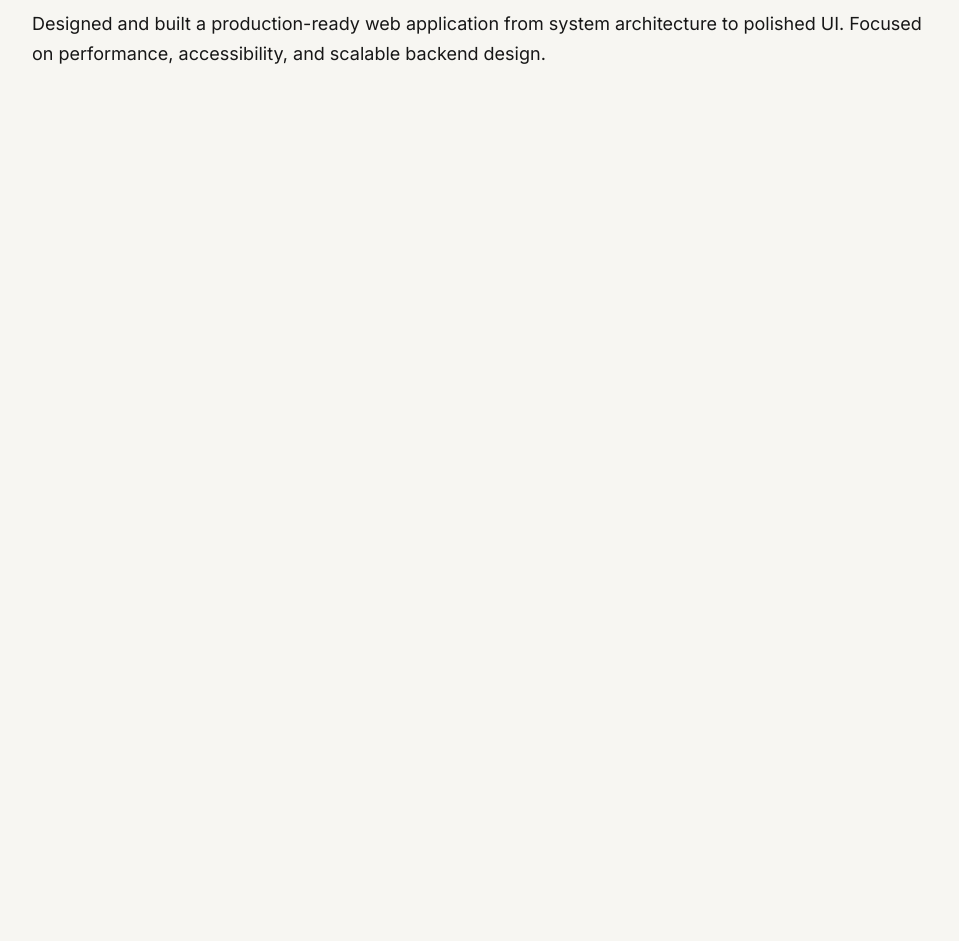
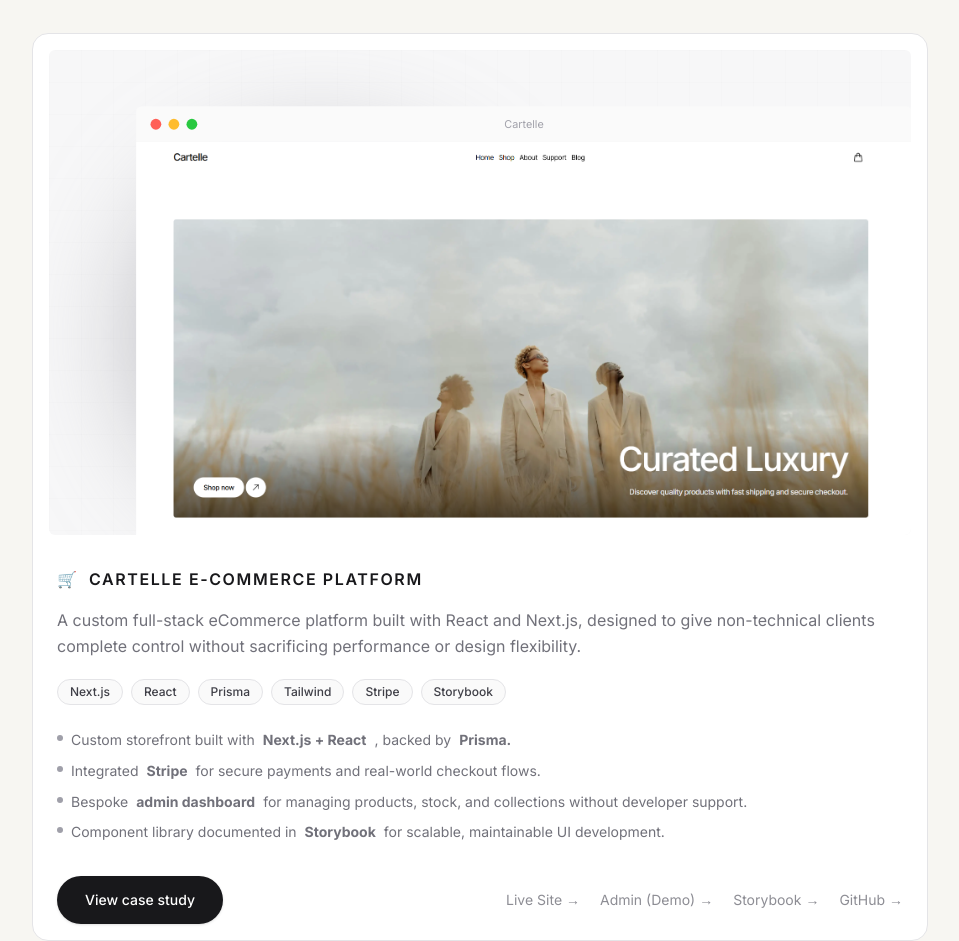
Before and after one commit to samhalsall23/sam-halsall-portfolio, a Next.js app: page / in a window 1280 px wide. Shown: the part 920-1861 px from the top of the page, without its empty margins (160-1119 px from the left). Before the commit the page ends 1020 px from the top, so only its background shows below. Built offline with nearby package versions, Linux system fonts and the light colour scheme.

Commit message:
feat(component project tile): add initial draft for project tile

```diff
--- a/src/app/page.tsx
+++ b/src/app/page.tsx
@@ -1,23 +1,172 @@
+import Image from "next/image";
+
 import { BaseSection } from "../components/layout/BaseSection/BaseSection";
 import HeroSection from "../components/layout/HeroSection/HeroSection";
+import CustomLink from "../components/ui/CustomLink";
+import Link from "next/link";
 
 export default function Home() {
     return (
         <main>
             <HeroSection />
+
             <BaseSection id="projects">
-                <div className="my-8 mx-auto fle flex-col gap-y-4 w-full max-w-4xl">
+                <div className="my-8 mx-auto flex flex-col gap-y-4 w-full max-w-4xl">
                     <h3 className="text-base font-normal text-muted">
                         FLAGSHIP PROJECT
                     </h3>
                     <h2 className="text-heading-2 mt-2">
                         Full-Stack Product Engineering
                     </h2>
-                    <p className="mt-6 text-lg text-muted-foreground leading-relaxed">
-                        Designed and built a production-ready web application
-                        from system architecture to polished UI. Focused on
-                        performance, accessibility, and scalable backend design.
-                    </p>
+                </div>
+
+                <div className="flex w-full max-w-4xl mx-auto flex-col overflow-hidden rounded-2xl border border-default bg-white p-4">
+                    {/* Project Image Section */}
+                    <Link
+                        href="#"
+                        className="group bg-zinc-100/70 rounded-md w-full relative overflow-hidden">
+                        {/* Pattern overlay - dots pattern */}
+                        <div
+                            className="absolute inset-0 opacity-20"
+                            style={{
+                                backgroundImage: `
+            linear-gradient(rgb(0,0,0,0.05) 1px, transparent 1px),
+            linear-gradient(90deg, rgb(0,0,0,0.05) 1px, transparent 1px)
+        `,
+                                backgroundSize: "32px 32px",
+                            }}
+                            aria-hidden="true"
+                        />
+                        <div
+                            className="pointer-events-none absolute -bottom-1/4 right-1/2 h-80 w-80 group-hover:scale-130 transition-transform duration-300 ease-in-out -translate-y-1/2 rounded-full bg-[radial-gradient(circle,#fafafa_0%,#e4e4e7_20%,#a1a1aa_50%,#71717a_75%,#27272a_100%)] blur-3xl"
+                            aria-hidden="true"
+                        />
+                        <div className="relative translate-y-8 group-hover:translate-y-6 translate-x-11 transition-transform duration-300 ease-in-out scale-90 group-hover:scale-95 aspect-video mx-auto bg-">
+                            <div className="flex h-10 items-center justify-between border-b border-default rounded-t-md bg-zinc-50 px-4">
+                                <div className="flex items-center gap-2">
+                                    <span className="h-3 w-3 rounded-full bg-[#ff5f57]" />
+                                    <span className="h-3 w-3 rounded-full bg-[#febc2e]" />
+                                    <span className="h-3 w-3 rounded-full bg-[#28c840]" />
+                                </div>
+                                <span className="text-caption text-muted">
+                                    Cartelle
+                                </span>
+                                <span className="w-13" aria-hidden="true" />
+                            </div>
+                            <Image
+                                className="relative z-10 translate-y-4"
+                                src="/assets/cartelle-project.png"
+                                alt="Cartelle Project"
+                                fill
+                                style={{ objectFit: "contain" }}
+                            />
+                        </div>
+                    </Link>
+
+                    {/* Description */}
+                    <div className="mt-8 px-2 w-full max-w-4xl mx-auto">
+                        {/* Project identity */}
+                        <div className="flex items-center gap-3">
+                            🛒
+                            <span className="text-base font-semibold uppercase tracking-widest text-primary">
+                                Cartelle E-commerce Platform
+                            </span>
+                        </div>
+
+                        {/* Positioning statement */}
+                        <p className="mt-4 text-body text-secondary">
+                            A custom full-stack eCommerce platform built with
+                            React and Next.js, designed to give non-technical
+                            clients complete control without sacrificing
+                            performance or design flexibility.
+                        </p>
+
+                        {/* Tech stack */}
+                        <div className="mt-5">
+                            <div className="mt-3 flex flex-wrap gap-2">
+                                <span className="rounded-full border border-default bg-zinc-50 px-3 py-1 text-xs font-medium text-zinc-700">
+                                    Next.js
+                                </span>
+                                <span className="rounded-full border border-default bg-zinc-50 px-3 py-1 text-xs font-medium text-zinc-700">
+                                    React
+                                </span>
+                                <span className="rounded-full border border-default bg-zinc-50 px-3 py-1 text-xs font-medium text-zinc-700">
+                                    Prisma
+                                </span>
+                                <span className="rounded-full border border-default bg-zinc-50 px-3 py-1 text-xs font-medium text-zinc-700">
+                                    Tailwind
+                                </span>
+                                <span className="rounded-full border border-default bg-zinc-50 px-3 py-1 text-xs font-medium text-zinc-700">
+                                    Stripe
+                                </span>
+                                <span className="rounded-full border border-default bg-zinc-50 px-3 py-1 text-xs font-medium text-zinc-700">
+                                    Storybook
+                                </span>
+                            </div>
+                        </div>
+
+                        {/* Engineering highlights */}
+                        <ul className="mt-6 space-y-2 text-body-sm text-secondary">
+                            <li className="flex items-start gap-2">
+                                <span className="mt-1.5 h-1.5 w-1.5 shrink-0 rounded-full bg-zinc-400" />
+                                Custom storefront built with{" "}
+                                <strong>Next.js + React</strong>, backed by{" "}
+                                <strong>Prisma.</strong>
+                            </li>
+                            <li className="flex items-start gap-2">
+                                <span className="mt-1.5 h-1.5 w-1.5 shrink-0 rounded-full bg-zinc-400" />
+                                Integrated <strong>Stripe</strong> for secure
+                                payments and real-world checkout flows.
+                            </li>
+                            <li className="flex items-start gap-2">
+                                <span className="mt-1.5 h-1.5 w-1.5 shrink-0 rounded-full bg-zinc-400" />
+                                Bespoke <strong>admin dashboard</strong> for
+                                managing products, stock, and collections
+                                without developer support.
+                            </li>
+                            <li className="flex items-start gap-2">
+                                <span className="mt-1.5 h-1.5 w-1.5 shrink-0 rounded-full bg-zinc-400" />
+                                Component library documented in{" "}
+                                <strong>Storybook</strong> for scalable,
+                                maintainable UI development.
+                            </li>
+                        </ul>
+
+                        {/* CTA section */}
+                        <div className="mt-8 flex flex-col gap-4 sm:flex-row justify-between sm:items-center">
+                            <CustomLink href="#" text="View case study" />
+
+                            <nav
+                                aria-label="Cartelle project links"
+                                className="flex flex-col gap-2 sm:flex-row sm:items-center sm:gap-5">
+                                <a
+                                    href="#"
+                                    aria-label="Open Cartelle live site"
+                                    className="text-sm text-secondary opacity-80 transition duration-150 hover:underline hover:opacity-100 focus-visible:rounded-sm focus-visible:outline-none focus-visible:ring-2 focus-visible:ring-zinc-900 focus-visible:ring-offset-2">
+                                    Live Site <span aria-hidden="true">→</span>
+                                </a>
+                                <a
+                                    href="#"
+                                    aria-label="Open Cartelle admin demo"
+                                    className="text-sm text-secondary opacity-80 transition duration-150 hover:underline hover:opacity-100 focus-visible:rounded-sm focus-visible:outline-none focus-visible:ring-2 focus-visible:ring-zinc-900 focus-visible:ring-offset-2">
+                                    Admin (Demo){" "}
+                                    <span aria-hidden="true">→</span>
+                                </a>
+                                <a
+                                    href="#"
+                                    aria-label="Open Cartelle Storybook"
+                                    className="text-sm text-secondary opacity-80 transition duration-150 hover:underline hover:opacity-100 focus-visible:rounded-sm focus-visible:outline-none focus-visible:ring-2 focus-visible:ring-zinc-900 focus-visible:ring-offset-2">
+                                    Storybook <span aria-hidden="true">→</span>
+                                </a>
+                                <a
+                                    href="#"
+                                    aria-label="Open Cartelle GitHub repository"
+                                    className="text-sm text-secondary opacity-80 transition duration-150 hover:underline hover:opacity-100 focus-visible:rounded-sm focus-visible:outline-none focus-visible:ring-2 focus-visible:ring-zinc-900 focus-visible:ring-offset-2">
+                                    GitHub <span aria-hidden="true">→</span>
+                                </a>
+                            </nav>
+                        </div>
+                    </div>
                 </div>
             </BaseSection>
         </main>
```
Also changed, not shown: public/assets/cartelle-project.png (added).
